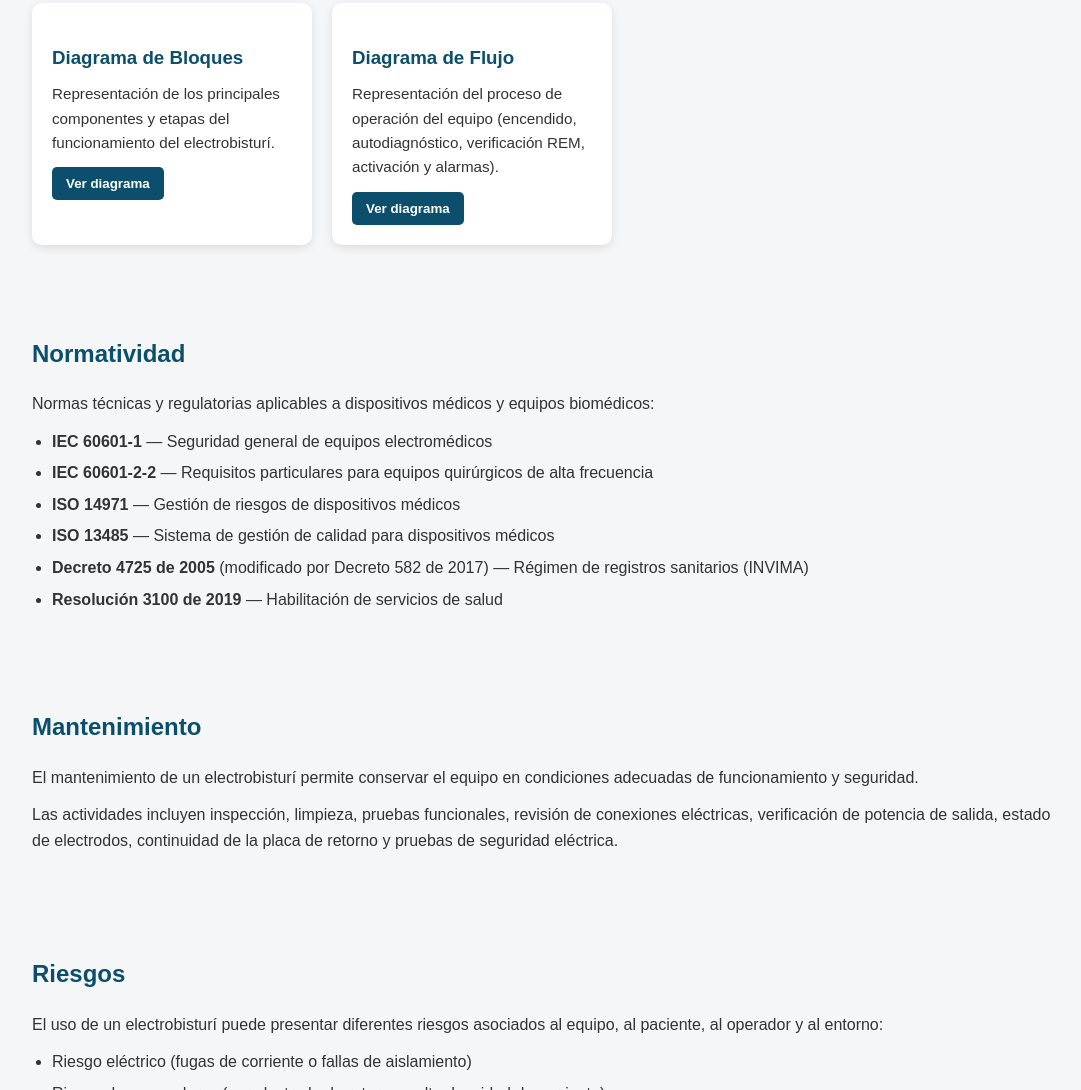
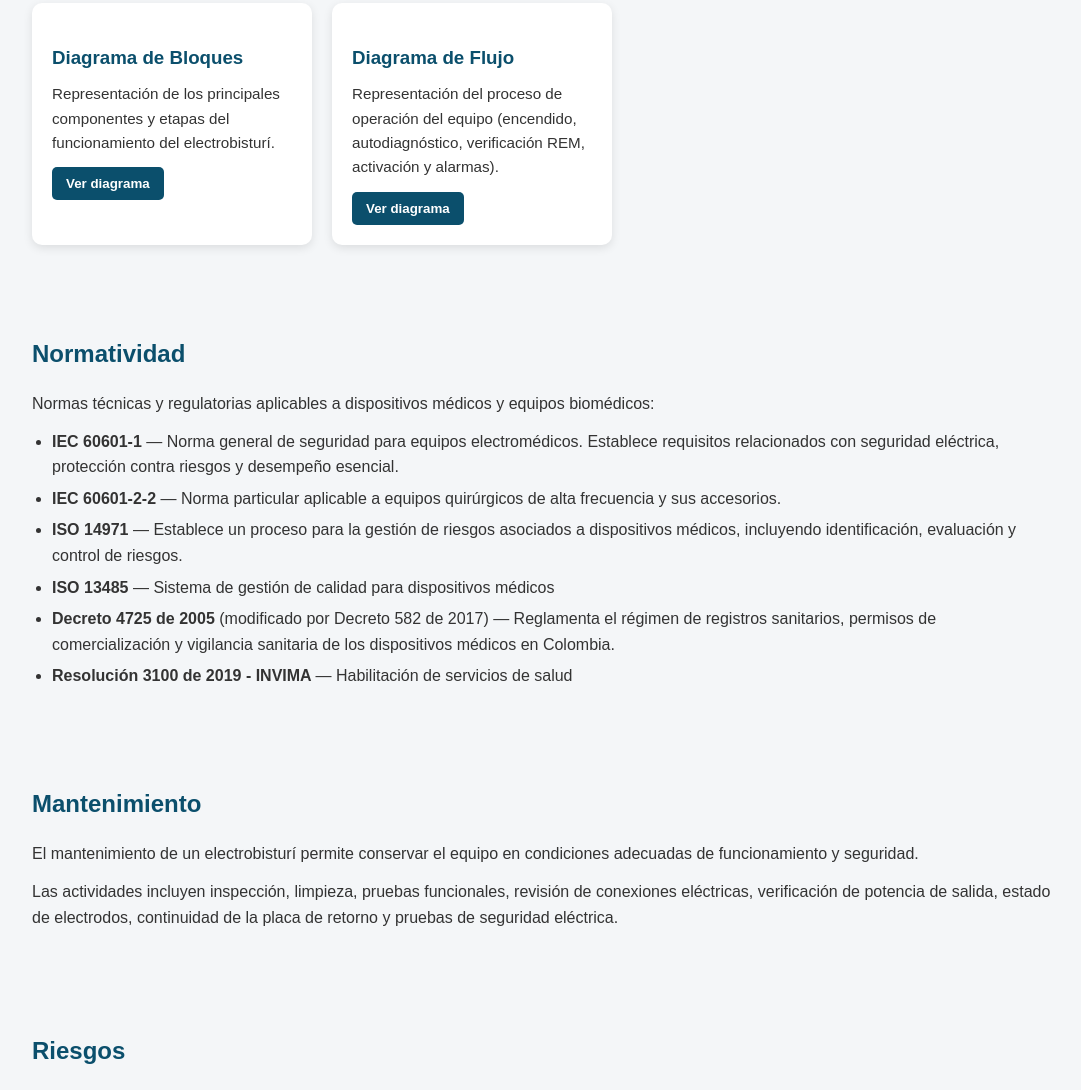
Before and after one commit to Sun-Max13/Electro_Safe, a plain HTML site: page Plataforma-Electrobisturi/index.html in a window 1280 px wide. Shown: the part 1729-2819 px from the top of the page, without its empty margins (96-1177 px from the left). Drawn offline with Linux system fonts and the light colour scheme.

Commit message:
index.html
Restored the original content of the index.html file, removing unnecessary changes and ensuring the structure and content are intact.

```diff
--- a/Plataforma-Electrobisturi/index.html
+++ b/Plataforma-Electrobisturi/index.html
@@ -8,14 +8,12 @@
 </head>
 <body>
 
-    <!-- ENCABEZADO -->
     <header>
         <h1>ElectroSafe</h1>
         <p>Plataforma de Gestión y Consulta del Electrobisturí</p>
         <p>Valleylab Force FX · Medtronic</p>
     </header>
 
-    <!-- MENÚ -->
     <nav>
         <a href="#inicio">Inicio</a>
         <a href="#equipo">Equipo</a>
@@ -27,14 +25,12 @@
         <a href="#documentos">Documentos</a>
     </nav>
 
-    <!-- INICIO -->
     <section id="inicio">
         <h2>Bienvenido a ElectroSafe</h2>
         <p>ElectroSafe es una plataforma web desarrollada para organizar, consultar y presentar información relacionada con el electrobisturí como equipo biomédico.</p>
         <p>La plataforma permite consultar información técnica, normativa, mantenimiento, riesgos, diagramas y documentos relacionados con el equipo.</p>
     </section>
 
-    <!-- EQUIPO -->
     <section id="equipo">
         <h2>Equipo Biomédico</h2>
         <h3>Electrobisturí Valleylab Force FX</h3>
@@ -61,7 +57,6 @@
         <p>ElectroSafe permite organizar la información técnica del equipo, registrar mantenimientos, gestionar riesgos y conservar la trazabilidad de las intervenciones realizadas.</p>
     </section>
 
-    <!-- JUSTIFICACIÓN -->
     <section id="justificacion">
         <h2>Justificación técnica</h2>
         <p>El equipo biomédico seleccionado para el desarrollo del proyecto es el <strong>electrobisturí Valleylab Force FX (Medtronic)</strong>, un generador electroquirúrgico de alta frecuencia utilizado en cirugía general, ginecología, urología y otras especialidades.</p>
@@ -69,7 +64,6 @@
         <p>Una falla en el electrobisturí puede afectar la seguridad del paciente y la continuidad del procedimiento quirúrgico, por lo que es indispensable llevar un control de su hoja de vida, historial de mantenimientos, accesorios y pruebas de seguridad eléctrica.</p>
     </section>
 
-    <!-- DIAGRAMAS -->
     <section id="diagramas">
         <h2>Diagramas</h2>
         <div class="contenedor">
@@ -86,28 +80,25 @@
         </div>
     </section>
 
-    <!-- NORMATIVIDAD -->
-    <section id="normatividad">
+  <section id="normatividad">
         <h2>Normatividad</h2>
         <p>Normas técnicas y regulatorias aplicables a dispositivos médicos y equipos biomédicos:</p>
         <ul>
-            <li><strong>IEC 60601-1</strong> — Seguridad general de equipos electromédicos</li>
-            <li><strong>IEC 60601-2-2</strong> — Requisitos particulares para equipos quirúrgicos de alta frecuencia</li>
-            <li><strong>ISO 14971</strong> — Gestión de riesgos de dispositivos médicos</li>
+            <li><strong>IEC 60601-1</strong> — Norma general de seguridad para equipos electromédicos. Establece requisitos relacionados con seguridad eléctrica, protección contra riesgos y desempeño esencial.</li>
+            <li><strong>IEC 60601-2-2</strong> — Norma particular aplicable a equipos quirúrgicos de alta frecuencia y sus accesorios.</li>
+            <li><strong>ISO 14971</strong> — Establece un proceso para la gestión de riesgos asociados a dispositivos médicos, incluyendo identificación, evaluación y control de riesgos.</li>
             <li><strong>ISO 13485</strong> — Sistema de gestión de calidad para dispositivos médicos</li>
-            <li><strong>Decreto 4725 de 2005</strong> (modificado por Decreto 582 de 2017) — Régimen de registros sanitarios (INVIMA)</li>
-            <li><strong>Resolución 3100 de 2019</strong> — Habilitación de servicios de salud</li>
+            <li><strong>Decreto 4725 de 2005</strong> (modificado por Decreto 582 de 2017) — Reglamenta el régimen de registros sanitarios, permisos de comercialización y vigilancia sanitaria de los dispositivos médicos en Colombia.</li>
+            <li><strong>Resolución 3100 de 2019 - INVIMA </strong> — Habilitación de servicios de salud</li>
         </ul>
     </section>
 
-    <!-- MANTENIMIENTO -->
     <section id="mantenimiento">
         <h2>Mantenimiento</h2>
         <p>El mantenimiento de un electrobisturí permite conservar el equipo en condiciones adecuadas de funcionamiento y seguridad.</p>
         <p>Las actividades incluyen inspección, limpieza, pruebas funcionales, revisión de conexiones eléctricas, verificación de potencia de salida, estado de electrodos, continuidad de la placa de retorno y pruebas de seguridad eléctrica.</p>
     </section>
 
-    <!-- RIESGOS -->
     <section id="riesgos">
         <h2>Riesgos</h2>
         <p>El uso de un electrobisturí puede presentar diferentes riesgos asociados al equipo, al paciente, al operador y al entorno:</p>
@@ -120,7 +111,6 @@
         </ul>
     </section>
 
-    <!-- DOCUMENTOS -->
     <section id="documentos">
         <h2>Documentos</h2>
         <div class="contenedor">
@@ -182,7 +172,6 @@
         </div>
     </section>
 
-    <!-- VISOR PDF -->
     <div id="visorPDF" class="visor">
         <div class="visor-caja">
             <div class="visor-header">
@@ -193,13 +182,11 @@
         </div>
     </div>
 
-    <!-- PIE DE PÁGINA -->
     <footer>
         <p>© 2026 ElectroSafe - Plataforma de Gestión y Consulta del Electrobisturí</p>
         <p>Valleylab Force FX · Proyecto de Ingeniería Biomédica</p>
     </footer>
 
-    <!-- JAVASCRIPT -->
     <script>
         function abrirPDF(ruta, titulo) {
             document.getElementById("visorPDF").style.display = "flex";
@@ -212,14 +199,12 @@
             document.getElementById("pdfFrame").src = "";
         }
 
-        // Cerrar al hacer clic fuera
         document.getElementById("visorPDF").addEventListener("click", function(e) {
             if (e.target === this) {
                 cerrarPDF();
             }
         });
 
-        // Cerrar con ESC
         document.addEventListener("keydown", function(e) {
             if (e.key === "Escape") {
                 cerrarPDF();
```
